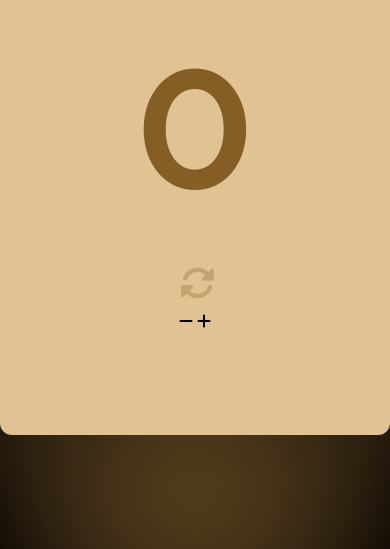
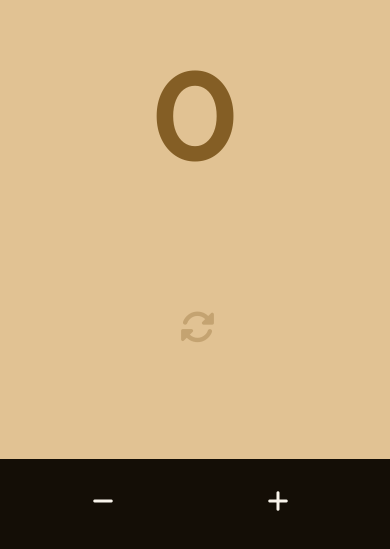
Before and after one commit to inarey/fancyCounter-JS, a plain HTML site: page index.html in a window 390 px wide. Shown: the part 295-844 px from the top of the page. Drawn offline with Linux system fonts and the light colour scheme.

Commit message:
done with the css styling

```diff
--- a/style.css
+++ b/style.css
@@ -20,13 +20,13 @@ body {
 .counter {
   display: flex;
   flex-direction: column;
-  justify-content: center;
+  justify-content: space-between;
   align-items: center;
+  padding-top: 40px;
   background-color: #E1C293;
   width: 476px;
   height: 615px;
   border-radius: 12px;
-  padding: 20px;
   box-shadow: 0px 25px 121px rgba(0, 0, 0, 0.5);
 }
 
@@ -80,3 +80,68 @@ body {
 .counter__reset-button:focus {
   outline: none;
 }
+
+.counter__buttons {
+  display: flex;
+  justify-content: space-between;
+  width: 100%;
+  height: 116px
+  margin-top: auto;
+  background-color: #140E06;
+  border-bottom-left-radius: 12px;
+  border-bottom-right-radius: 12px;
+  padding: 20px;
+}
+
+.counter__icon {
+  width: 20px;
+  height: 20px;
+  margin-right: 10px;
+  color: #F9F4EB;
+}
+
+.counter__button {
+  display: flex;
+  justify-content: center;
+  align-items: center;;
+  color: #F9F4EB;
+  font-size: 24px;
+  font-weight: 600;
+  padding: 10px 20px;
+  border-radius: 8px;
+  cursor: pointer;
+  transition: all 0.3s ease-in-out;
+}
+.counter__button:hover {
+  color: #140E06;
+  opacity: 0.6;
+}
+
+@media (max-width: 768px) {
+  .counter {
+    width: 100%;
+    height: 100%;
+    border-radius: 0;
+  }
+  .counter__title {
+    margin-top: 100px;
+  }
+  .counter__value {
+    font-size: 150px;
+    margin-top: 10px;
+  }
+  .counter__reset-button {
+    font-size: 20px;
+    padding: 8px 16px;
+  }
+.counter__buttons {
+  border-bottom-left-radius: 0;
+  border-bottom-right-radius: 0;
+  height: auto;
+  margin-top: 20px;
+  }
+  .counter__button {
+    width: 100%;
+    margin-bottom: 10px;
+  }
+  }
```
